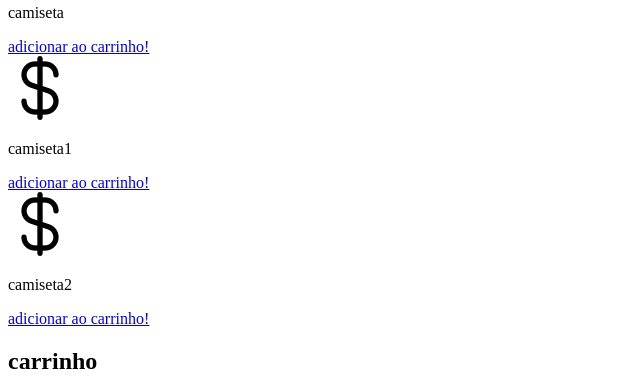
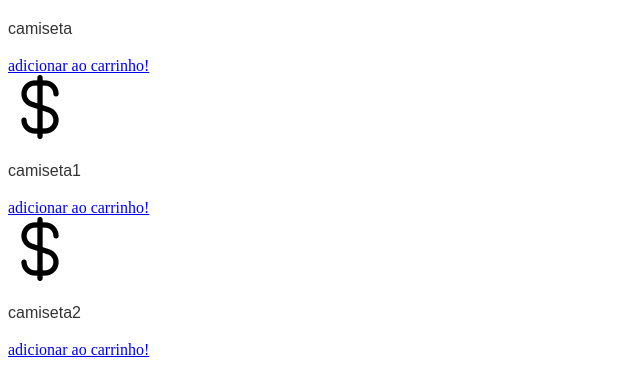
Before and after one commit to TheusTeixeira/shoppingcart, a plain HTML site: page index.html in a window 1280 px wide. Shown: the part 147-526 px from the top of the page, without its empty margins (0-640 px from the left). Drawn offline with Linux system fonts and the light colour scheme; a web font is replaced by a local one.

Commit message:
Update index.html

```diff
--- a/index.html
+++ b/index.html
@@ -4,7 +4,8 @@
     <meta charset="UTF-8">
     <meta http-equiv="X-UA-Compatible" content="IE=edge">
     <meta name="viewport" content="width=device-width, initial-scale=1.0">
-    <title>Document</title>
+    <title>Loja</title>
+    <link rel="stylesheet" type="text/css" href="style.css">
 </head>
 <body>
     <div id="produtos"><h2>vitrini</h2></div>
```
